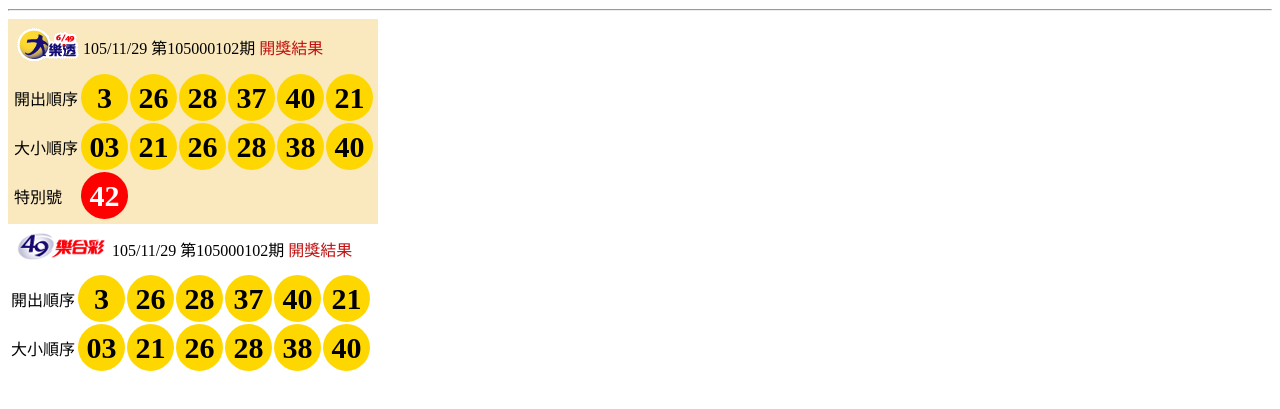
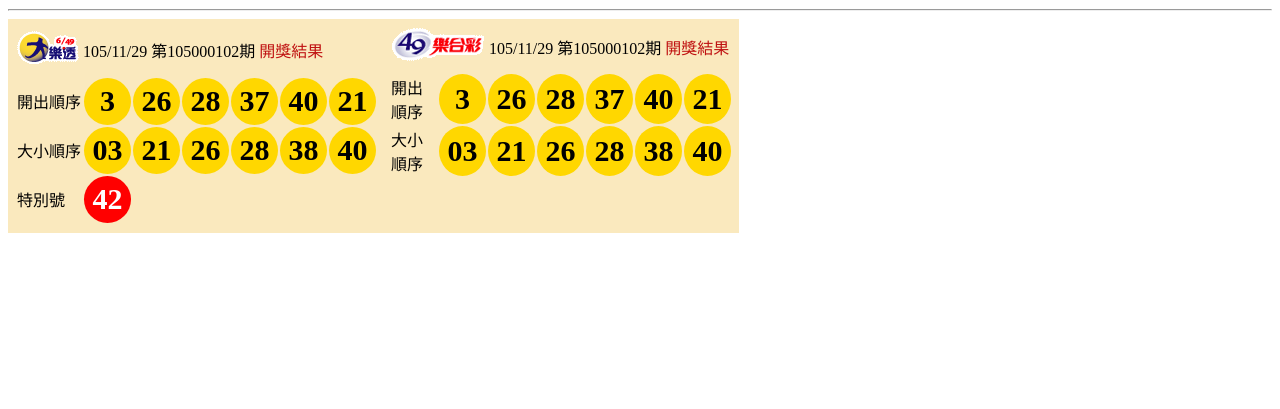
Before and after one commit to kagura5421/hw02, a plain HTML site: page index.html in a window 1280 px wide. Shown: the part 311-720 px from the top of the page. Drawn offline with Linux system fonts and the light colour scheme.

Commit message:
Update index.html
final finish!!!

```diff
--- a/index.html
+++ b/index.html
@@ -11,15 +11,24 @@
 <iframe src="https://www.google.com/maps/embed?pb=!1m10!1m8!1m3!1d14462.181218574848!2d121.54269815!3d25.0155619!3m2!1i1024!2i768!4f13.1!5e0!3m2!1szh-TW!2stw!4v1480335499119" width="400" height="300" frameborder="0" style="border:0" allowfullscreen></iframe>>
 <hr>
 
+
+
+
 <table class="inner">
 <tr>
 <td>
     <table>
-   <tr><td>
+        <tr>
+            <td>
                 <table>
-    <tr><td><img src="twl_index_mine_logo_04.gif"></td><td>105/11/29 第105000102期</td><td class="redfont">開獎結果</td></tr>
+                    <tr>
+                        <td><img src="twl_index_mine_logo_04.gif"></td><td>105/11/29 第105000102期</td><td class="redfont">開獎結果</td>
+                    </tr>
                 </table>
-    </td></tr>
+            </td>
+        </tr>
+        <tr>
+            <td>
                 <table>
                     <tr>
                         <td>開出順序</td>
@@ -30,7 +39,6 @@
                         <td class="box bg1">40</td>
                         <td class="box bg1">21</td>
                     </tr>
-
                     <tr>
                         <td>大小順序</td>
                         <td class="box bg1">03</td>
@@ -39,21 +47,30 @@
                         <td class="box bg1">28</td>
                         <td class="box bg1">38</td>
                         <td class="box bg1">40</td></tr>
-
                     <tr>
                         <td>特別號</td>
                         <td class="box bg2">42</td>
                         </tr>
                 </table>
+            </td>
+        </tr>
+    </table>
+
+
+</td>
+<td>
+    <table>
+        <tr>
+            <td>
+                <table>
+                    <tr>
+                        <td><img src="twl_index_mine_logo_05.gif"></td><td>105/11/29 第105000102期</td><td class="redfont">開獎結果</td>
+                    </tr>
                 </table>
             </td>
-
-<table>
-   <tr><td>
-   <table>
-    <tr><td><img src="twl_index_mine_logo_05.gif"></td><td>105/11/29 第105000102期</td><td class="redfont">開獎結果</td></tr>
-    </table>
-    </td></tr>
+        </tr>
+        <tr>
+            <td>
                 <table>
                     <tr>
                         <td>開出順序</td>
@@ -63,8 +80,8 @@
                         <td class="box bg1">37</td>
                         <td class="box bg1">40</td>
                         <td class="box bg1">21</td>
+
                     </tr>
-
                     <tr>
                         <td>大小順序</td>
                         <td class="box bg1">03</td>
@@ -73,15 +90,25 @@
                         <td class="box bg1">28</td>
                         <td class="box bg1">38</td>
                         <td class="box bg1">40</td></tr>
-
                         <tr>
-
+                           <td class="box"> </td>
                         </tr>
                 </table>
-</table>
-
+            </td>
         </tr>
     </table>
 
+
+</td>
+</tr>
+</table>
+
+
+
+
+
+
+
+
 </body>
 </html>
```
Lines whose indentation alone changed are shown as unchanged.
